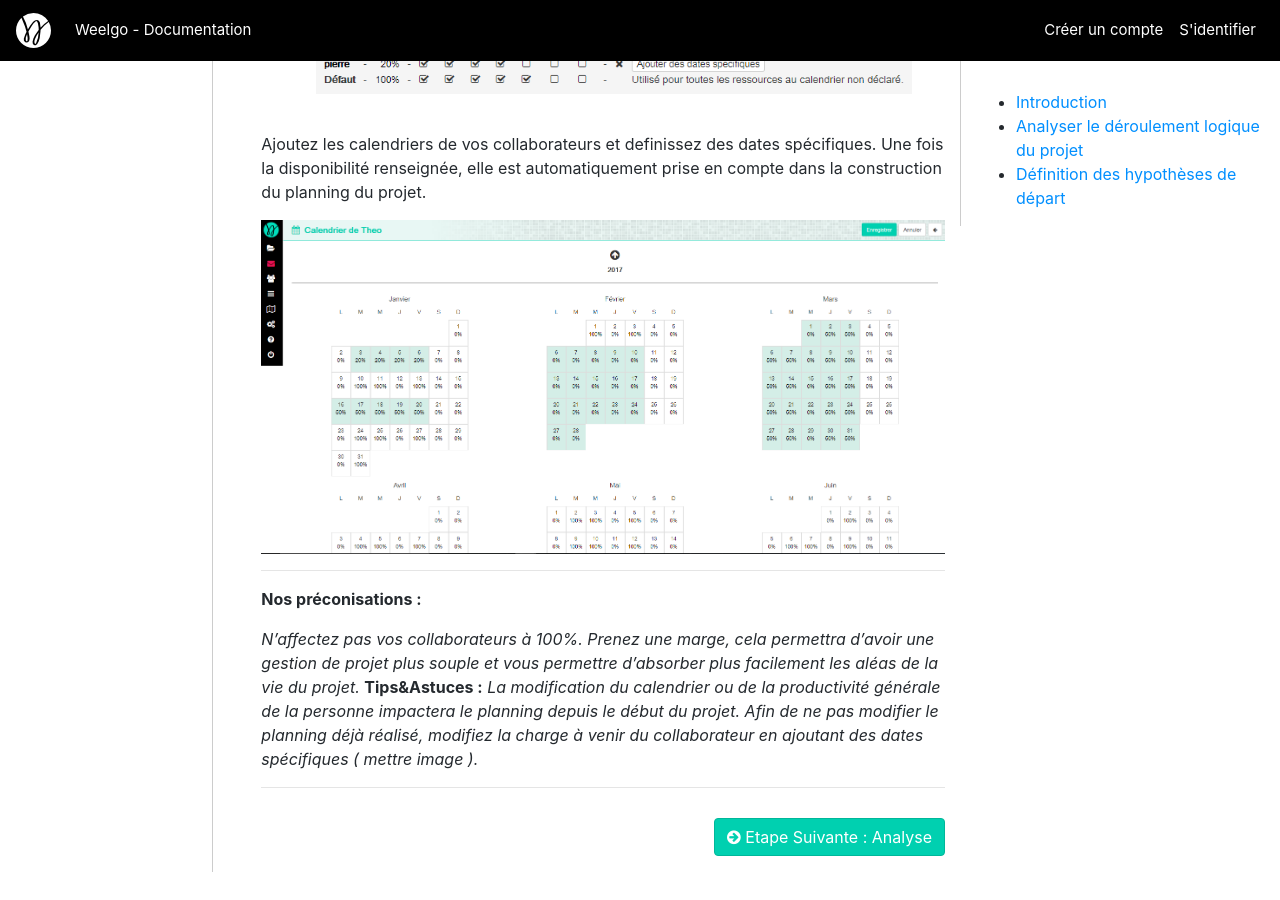
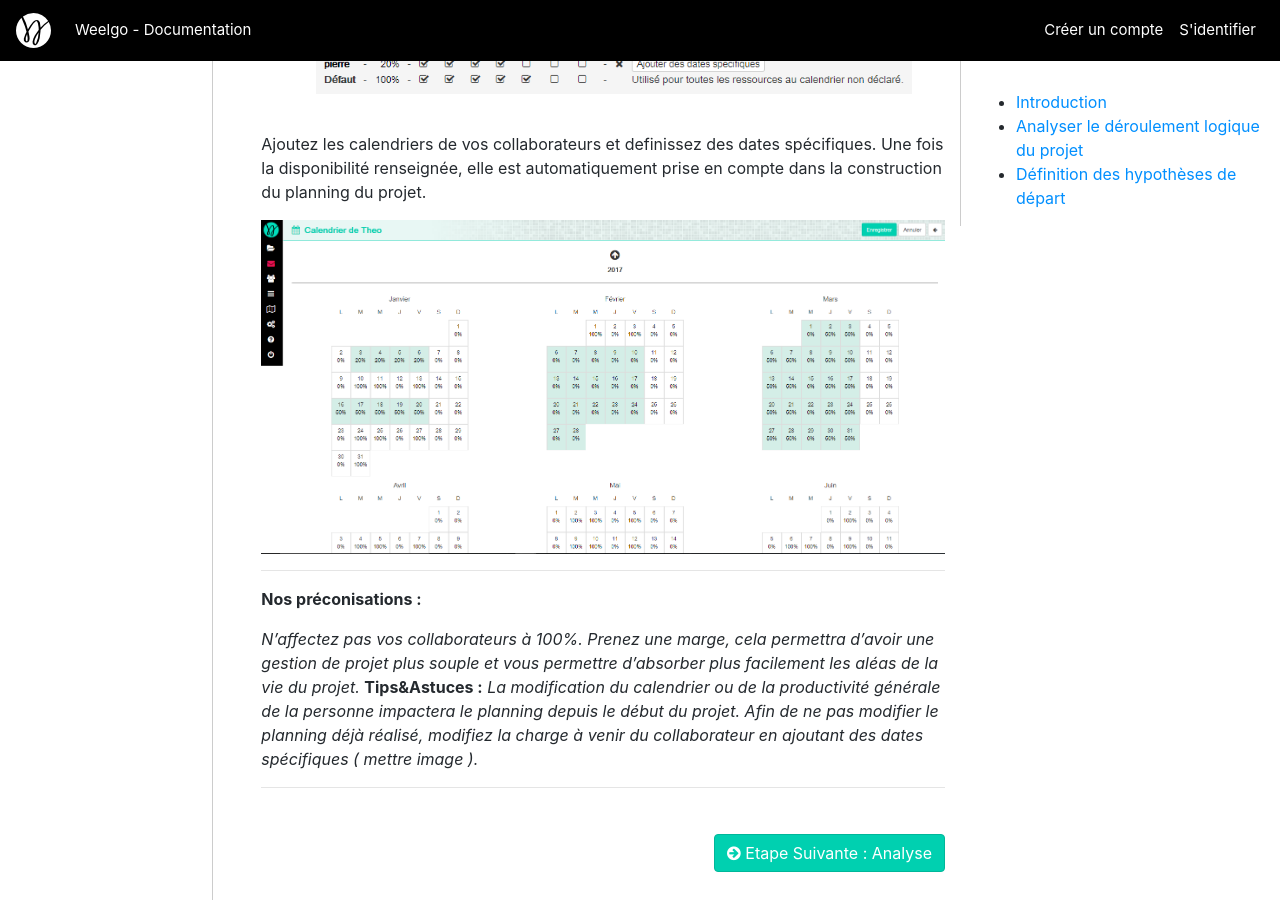
Before and after one commit to Weelgo/weelgo.github.io, a Jekyll site: the page built from fr/tutoriels/creationReseau_etp3_deroulementHypothese.md, in a window 1280 px wide and 900 px high, scrolled down 1784 px. Built offline with Jekyll 4.4.1, drawn with Linux system fonts in a browser that asks for light colours; before the commit the page ends 2656 px from its top, so only the background shows below that.

Commit message:
amélioration doc

```diff
--- a/_layouts/docs_fr.html
+++ b/_layouts/docs_fr.html
@@ -148,7 +148,7 @@
           {{ content }}
 
           {% if nextLevel and nextLevelPath%}
-         	 <div style="margin-bottom: 50px;margin-top: 30px;">
+         	 <div style="padding-bottom: 50px;padding-top: 30px;">
           		<a href="{{ nextLevelPath }}" class="btn btn-success btn-md pull-right"><i class="fa fa-arrow-circle-right"></i> Etape Suivante : {{ nextLevel.name }}</a>
           		</div>
           {% endif %}
```
